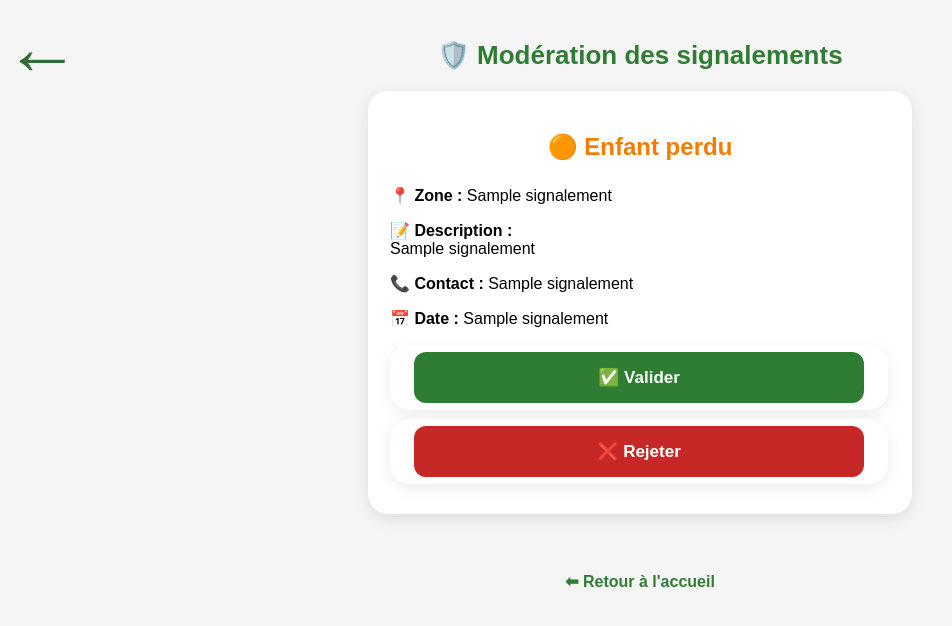
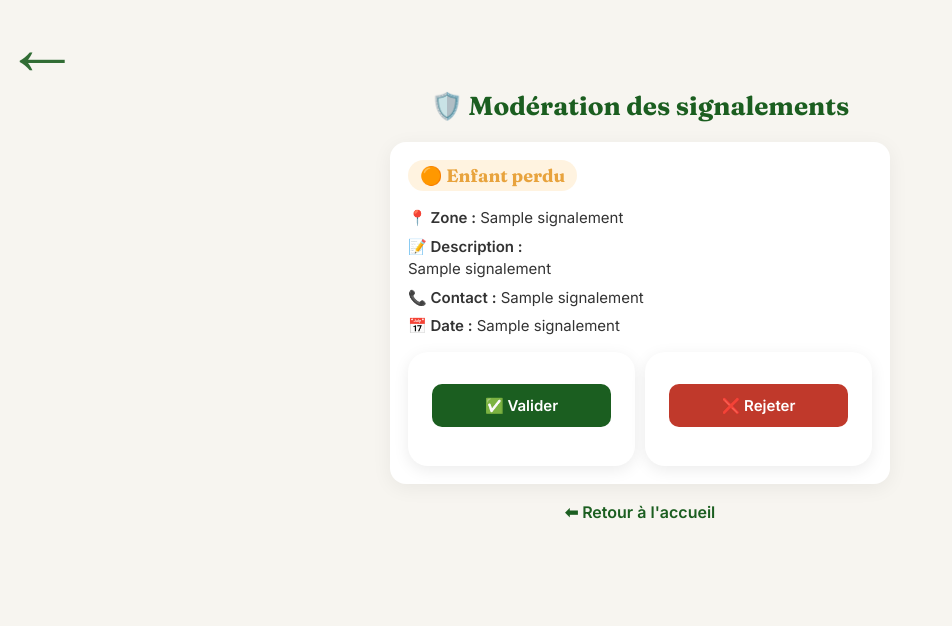
Before and after one commit to symamadou19888-hub/Hale-Bou-Rer, a Flask app: template templates/admin.html in a window 1280 px wide. Shown: the top 626 px of the page, without its empty margins (0-952 px from the left). Run offline with Flask 3, Linux system fonts and the light colour scheme; the template is opened without the code that fills it: most values are stand-ins (such as "Sample title", 1, 10 or a date in 2020).

Commit message:
Redesign admin.html - palette Senegal

```diff
--- a/templates/admin.html
+++ b/templates/admin.html
@@ -4,9 +4,12 @@
     <meta charset="UTF-8">
     <meta name="viewport" content="width=device-width, initial-scale=1.0">
     <title>Modération - Halé Bou Rér</title>
+    <link rel="preconnect" href="https://fonts.googleapis.com">
+    <link rel="preconnect" href="https://fonts.gstatic.com" crossorigin>
+    <link href="https://fonts.googleapis.com/css2?family=Fraunces:wght@600;700&family=Inter:wght@400;500;600&display=swap" rel="stylesheet">
     <link rel="stylesheet" href="{{ url_for('static', filename='css/style.css') }}">
 </head>
-<body>
+<body style="background:#F7F5F0; font-family:'Inter', sans-serif; margin:0;">
 
 <button onclick="window.location.href='/'" class="btn-retour">
 ←
@@ -30,13 +33,107 @@
     z-index: 999;
     line-height: 1;
 }
+.titre-admin {
+    font-family: 'Fraunces', serif;
+    font-size: 26px;
+    font-weight: 700;
+    color: #1B5E20;
+    text-align: center;
+    margin: 70px 0 20px 0;
+}
+.page-admin {
+    max-width: 500px;
+    margin: 0 auto 40px auto;
+    padding: 0 15px;
+}
+.aucun-signalement {
+    text-align: center;
+    font-size: 16px;
+    color: #555;
+    margin-top: 30px;
+}
+.carte-signalement {
+    background: #fff;
+    border-radius: 16px;
+    box-shadow: 0 4px 20px rgba(0,0,0,0.06);
+    padding: 18px;
+    margin-bottom: 18px;
+}
+.carte-signalement h2 {
+    font-family: 'Fraunces', serif;
+    font-size: 18px;
+    margin: 0 0 10px 0;
+    display: inline-block;
+    padding: 4px 12px;
+    border-radius: 20px;
+}
+.carte-signalement h2.trouve {
+    background: #E8F5E9;
+    color: #1B5E20;
+}
+.carte-signalement h2.perdu {
+    background: #FFF3E0;
+    color: #E8A33D;
+}
+.alerte-abus {
+    background: #ffebee;
+    border-left: 4px solid #c62828;
+    padding: 10px;
+    border-radius: 8px;
+    margin-bottom: 12px;
+    font-size: 14px;
+}
+.carte-signalement img {
+    border-radius: 12px;
+    margin-bottom: 10px;
+}
+.carte-signalement p {
+    font-size: 15px;
+    line-height: 1.5;
+    color: #333;
+    margin: 6px 0;
+}
+.actions-admin {
+    display: flex;
+    gap: 10px;
+    margin-top: 14px;
+}
+.actions-admin form {
+    flex: 1;
+}
+.btn-valider, .btn-rejeter {
+    width: 100%;
+    border: none;
+    padding: 12px;
+    border-radius: 10px;
+    font-size: 15px;
+    font-weight: 600;
+    font-family: 'Inter', sans-serif;
+    cursor: pointer;
+    color: white;
+}
+.btn-valider {
+    background: #1B5E20;
+}
+.btn-rejeter {
+    background: #C0392B;
+}
+.lien-retour-accueil {
+    display: block;
+    text-align: center;
+    margin-top: 10px;
+    color: #1B5E20;
+    font-weight: 600;
+    text-decoration: none;
+}
 </style>
 
+<h1 class="titre-admin">🛡️ Modération des signalements</h1>
 
-<h1>🛡️ Modération des signalements</h1>
+<div class="page-admin">
 
 {% if signalements|length == 0 %}
-<p>Aucun signalement en attente 🎉</p>
+<p class="aucun-signalement">Aucun signalement en attente 🎉</p>
 {% endif %}
 
 {% for signalement in signalements %}
@@ -50,7 +147,7 @@
 {% endif %}
 
 {% if infos_abus.get(signalement[0]) %}
-<div style="background:#ffebee;border-left:4px solid #c62828;padding:10px;border-radius:8px;margin-bottom:10px;">
+<div class="alerte-abus">
 🚩 <b>{{ infos_abus[signalement[0]].nombre }} signalement(s) d'abus</b>
 {% if infos_abus[signalement[0]].raisons %}
 <br><i>Raisons : {{ infos_abus[signalement[0]].raisons | join(", ") }}</i>
@@ -58,7 +155,7 @@
 </div>
 {% endif %}
 
-{% if signalement[2] %}<img src="/uploads/{{ signalement[2] }}" width="200" style="border-radius:15px;"><br><br>{% endif %}
+{% if signalement[2] %}<img src="/uploads/{{ signalement[2] }}" width="200"><br>{% endif %}
 
 {% if signalement[10] %}<p><b>👤 Prénom :</b> {{ signalement[10] }}</p>{% endif %}
 {% if signalement[11] %}<p><b>🎂 Âge :</b> {{ signalement[11] }}</p>{% endif %}
@@ -69,22 +166,23 @@
 <p><b>📞 Contact :</b> {{ signalement[5] }}</p>
 <p><b>📅 Date :</b> {{ signalement[6] }}</p>
 
-<form method="POST" action="/admin/valider/{{ signalement[0] }}" style="display:inline;">
-
-    <button type="submit" style="background:#2E7D32; color:white;">✅ Valider</button>
+<div class="actions-admin">
+<form method="POST" action="/admin/valider/{{ signalement[0] }}">
+    <button type="submit" class="btn-valider">✅ Valider</button>
 </form>
 
-<form method="POST" action="/admin/rejeter/{{ signalement[0] }}" style="display:inline;">
-
-    <button type="submit" style="background:#c62828; color:white;">❌ Rejeter</button>
+<form method="POST" action="/admin/rejeter/{{ signalement[0] }}">
+    <button type="submit" class="btn-rejeter">❌ Rejeter</button>
 </form>
+</div>
 
 </div>
 
 {% endfor %}
 
-<br>
-<a href="/">⬅ Retour à l'accueil</a>
+<a href="/" class="lien-retour-accueil">⬅ Retour à l'accueil</a>
+
+</div>
 
 </body>
 </html>
```
